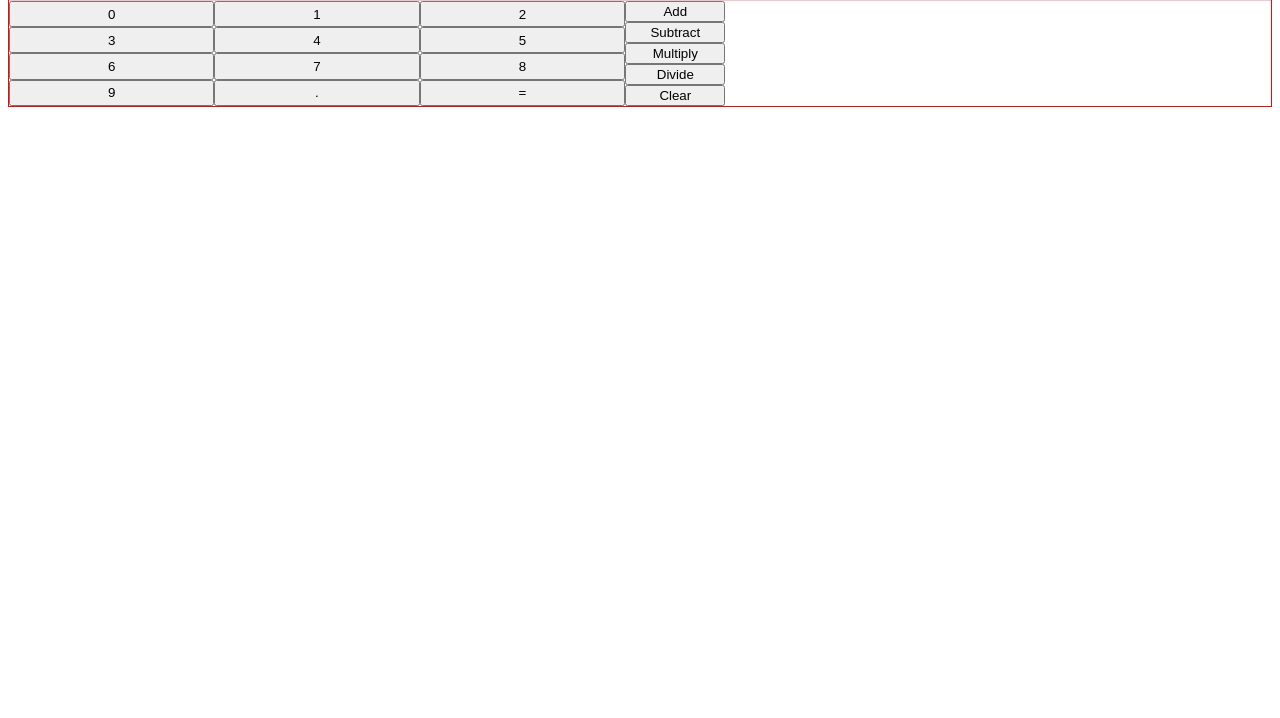
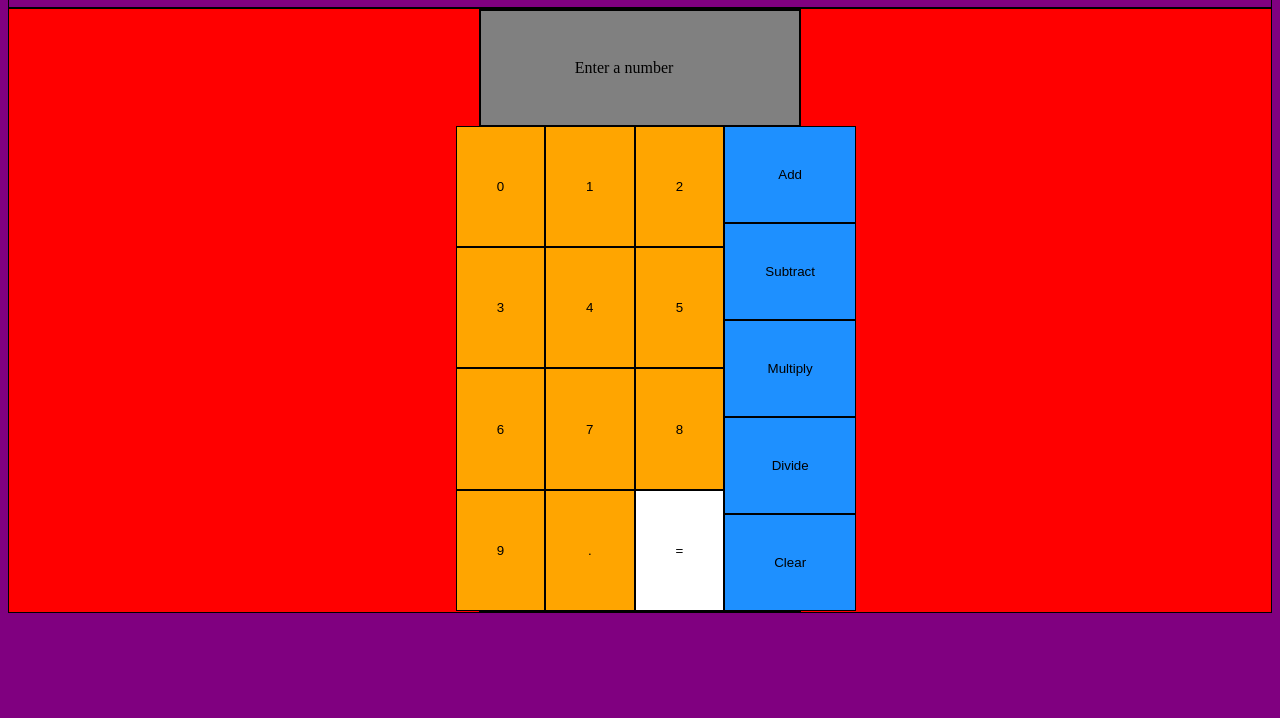
Before and after one commit to Jimmy-Patrick-Coleman/Calculator_Project, a plain HTML site: page index.html in a window 1280 px wide. Shown: the part 82-800 px from the top of the page. Drawn offline with Linux system fonts and the light colour scheme.

Commit message:
made it looks nice

```diff
--- a/index.html
+++ b/index.html
@@ -4,38 +4,44 @@
   <meta charset="utf-8">
   <link rel="stylesheet" href="style.css">
 </head>
-<body>
+<body id="body">
+  <header id='header'>
     <h1>
       Calculater
     </h1>
+  </header>
+  <main id='main'>
   <section id="Calculater">
       <div id="display">
 
       </div>
           <div id="Button-Container">
               <div id="number-Buttons">
-                <button id="0" class="button">0</button>
-                <button id="1" class="button">1</button>
-                <button id="2" class="button">2</button>
-                <button id="3" class="button">3</button>
-                <button id="4" class="button">4</button>
-                <button id="5" class="button">5</button>
-                <button id="6" class="button">6</button>
-                <button id="7" class="button">7</button>
-                <button id="8" class="button">8</button>
-                <button id="9" class="button">9</button>
-                <button id="." class="button">.</button>
-                <button id=" = "> = </button>
+                  <button id="0" class="number-button">0</button>
+                  <button id="1" class="number-button">1</button>
+                  <button id="2" class="number-button">2</button>
+                  <button id="3" class="number-button">3</button>
+                  <button id="4" class="number-button">4</button>
+                  <button id="5" class="number-button">5</button>
+                  <button id="6" class="number-button">6</button>
+                  <button id="7" class="number-button">7</button>
+                  <button id="8" class="number-button">8</button>
+                  <button id="9" class="number-button">9</button>
+                  <button id="." class="number-button">.</button>
+                  <button id=" = " class='equals-button'> = </button>
               </div>
               <div id="function-Buttons">
-                <button id=" + "> Add </button>
-                <button id=" - "> Subtract </button>
-                <button id=" * "> Multiply </button>
-                <button id=" / "> Divide </button>
-                <button id="clear"> Clear </button>
+                  <button id=" + " class="function-button"> Add </button>
+                  <button id=" - " class="function-button"> Subtract </button>
+                  <button id=" * " class="function-button"> Multiply </button>
+                  <button id=" / " class="function-button"> Divide </button>
+                  <button id="clear" class="function-button"> Clear </button>
               </div>
           </div>
   </section>
+
+
+  </main>
 
 </body>
 <footer>
--- a/script.js
+++ b/script.js
@@ -8,8 +8,8 @@ function multiply(a, b) {
     return a * b;
 }
 function divide(a, b) {
-    if (b < 0) {
-        return 'A portal opens and your socks are stolen by a crazy irish wizard covered in spoons.'
+    if (b <= 0) {
+        return displayValueLeft.textContent = 'A portal opens and your socks are stolen by a crazy irish wizard covered in spoons.'
     } else {
         return a / b;
     }
@@ -49,27 +49,23 @@ const display = document.querySelector('#display');
 
 const displayValueLeft = document.createElement('div');
 displayValueLeft.classList.add('displayValueLeft');
-displayValueLeft.textContent = '';
+displayValueLeft.textContent = 'Enter a number';
 
 display.appendChild(displayValueLeft);
 
 const displayValueMiddle = document.createElement('div');
 displayValueMiddle.classList.add('displayValueMiddle');
-displayValueMiddle.textContent = '';
+displayValueMiddle.textContent = ' ';
 
 display.appendChild(displayValueMiddle);
 
 const displayValueRight = document.createElement('div');
 displayValueRight.classList.add('displayValueRight');
-displayValueRight.textContent = '';
+displayValueRight.textContent = ' ';
 
 display.appendChild(displayValueRight);
 
-const displayAnswer = document.createElement('div');
-displayAnswer.classList.add('displayAnswer');
-displayAnswer.textContent = '';
 
-display.appendChild(displayAnswer);
 /* end of display section */
 let leftNumberStorage = [];
 let rightNumberStorage = [];
@@ -177,6 +173,12 @@ buttons.forEach((button) => {
             changeMiddleDisplay(currentInput)
         }
     } else if (button.id === ' = ') {
+
+if (rightNumber.length <= 0) {
+    displayValueLeft.textContent = 'You just broke it. It is broke. ohh nooo.'
+    displayValueMiddle.textContent = '';
+    displayValueRight.textContent = '';
+} else {
     let numOne = leftNumber.pop();
     console.log(numOne, 'num 1');
     let operateArg = operateArray.pop();
@@ -202,6 +204,10 @@ buttons.forEach((button) => {
 
    displayValueMiddle.textContent = operateArray;
    displayValueRight.textContent = rightNumber;
+}
+
+
+
     } else if (button.id === 'clear') {
 
        leftNumberStorage = [];
--- a/style.css
+++ b/style.css
@@ -1,16 +1,42 @@
+#body {
+    background-color: purple;
+}
+#header {
+    display: block;
+    justify-content: center;
+    text-align: center;
+    background-color: purple;
+    border: 1px solid black;
+}
+#main {
+ display: block;
+ justify-content: center;
+ text-align: center;
+ background-color: red;
+ border: 1px solid black;
+}
+
 #Calculater{
-    border: 1px solid red;
+    border: 1px solid black;
+    background-color: gray;
+    width: 25vw;
+    margin-left: auto;
+    margin-right: auto;
 }
 #display {
     display: flex;
     justify-content: center;
     text-align: center;
-    border: 1px solid pink;
+    border: 1px solid black;
+    background-color: gray;
+    padding: 5vh;
 }
 
 #Button-Container {
     display: grid;
     grid-template-columns: auto auto;
+    justify-content: center;
+    text-align: center;
 }
 #number-Buttons {
     display: grid;
@@ -21,3 +47,27 @@
     grid-template-columns: auto;
     width: 100px;
 }
+.number-button{
+    padding: 5vh;
+    background-color: orange;
+    border: 1px solid black;
+}
+.function-button {
+    padding: 5vh;
+    background-color: dodgerblue;
+    border: 1px solid black;
+}
+.equals-button {
+    padding: 5vh;
+    background-color: white;
+    border: 1px solid black;
+}
+.displayValueLeft {
+    padding: 1vh;
+}
+.displayValueMiddle{
+    padding: 1vh;
+}
+.displayValueRight{
+    padding: 1vh;
+}
```
Lines whose indentation alone changed are shown as unchanged.
